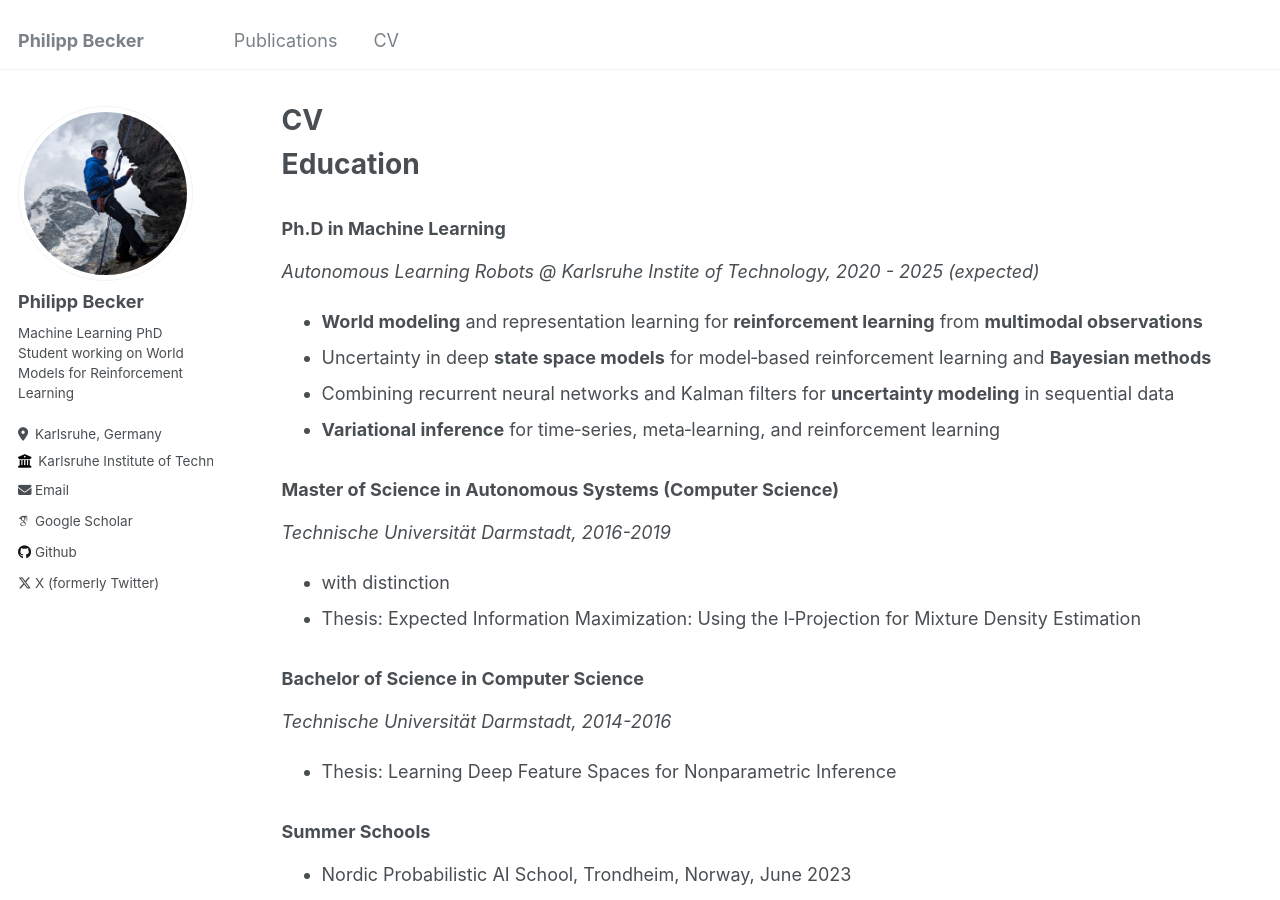
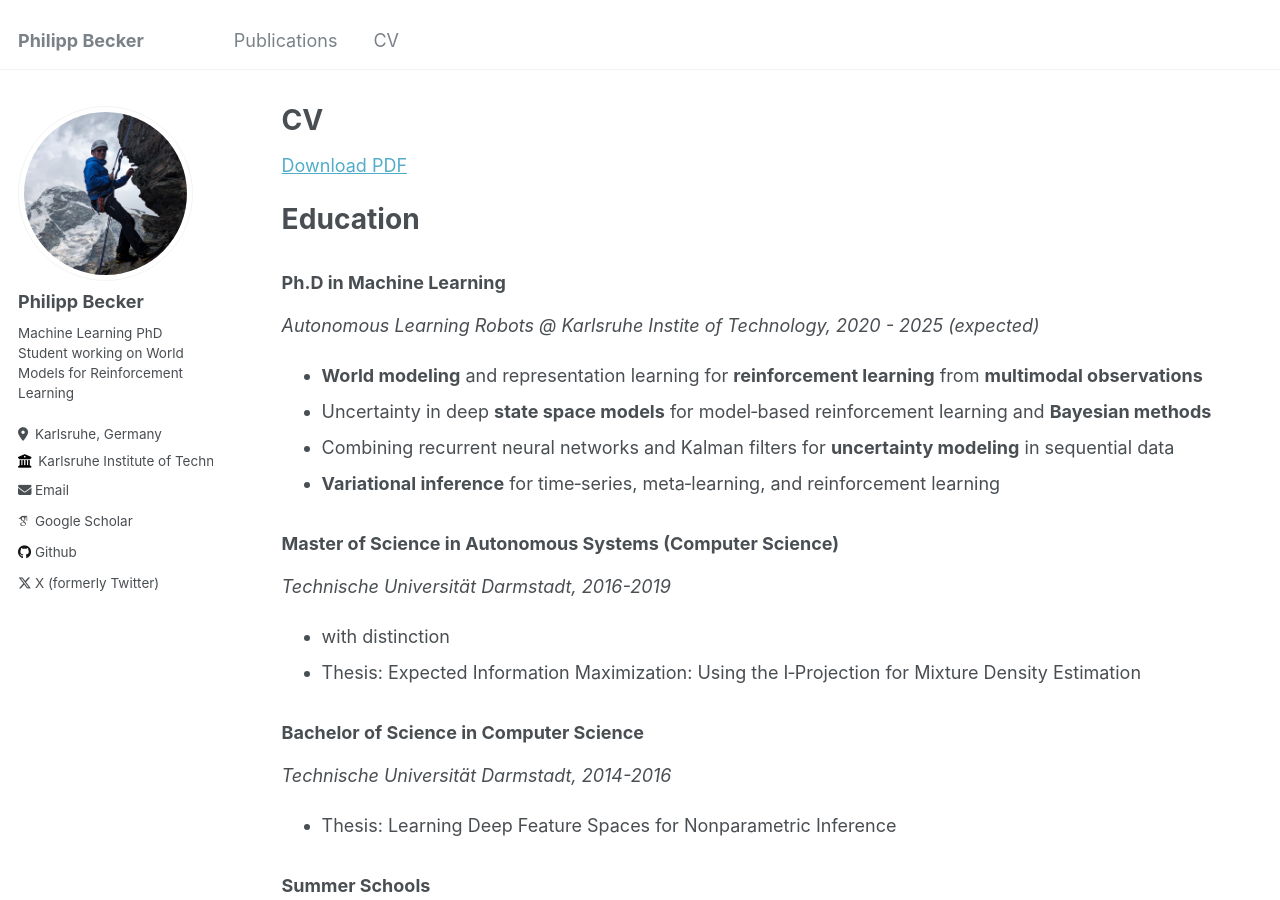
Before and after one commit to pbecker93/pbecker93.github.io, a Jekyll site: the page built from _pages/cv.md, in a window 1280 px wide and 900 px high. Built offline with Jekyll 4.4.1, drawn with Linux system fonts in a browser that asks for light colours; some web fonts are replaced.

Commit message:
added pdf link

```diff
--- a/_pages/cv.md
+++ b/_pages/cv.md
@@ -8,6 +8,9 @@ redirect_from:
 ---
 
 {% include base_path %}
+
+[Download PDF](https://pbecker93.github.io/files/cv_philipp_becker.pdf)
+
 
 Education
 ======
```
Also changed, not shown: 1 other file.
